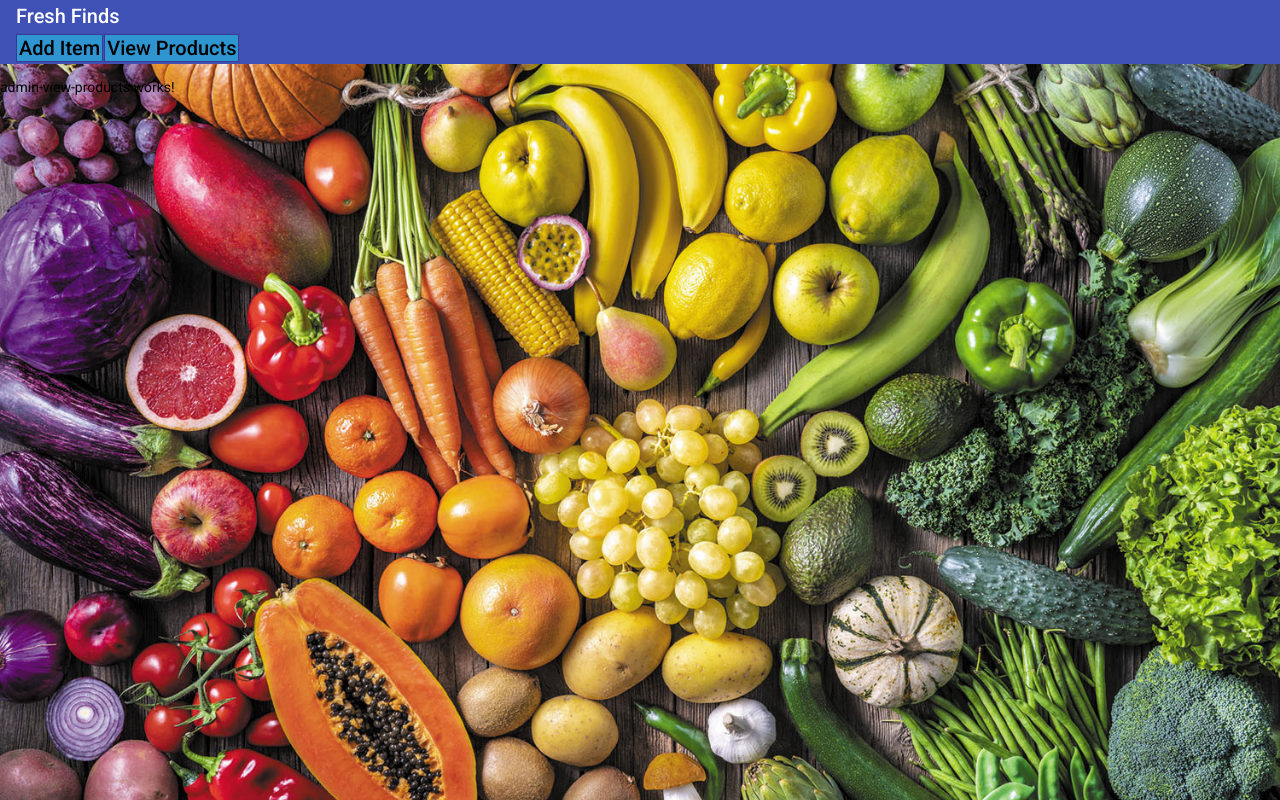
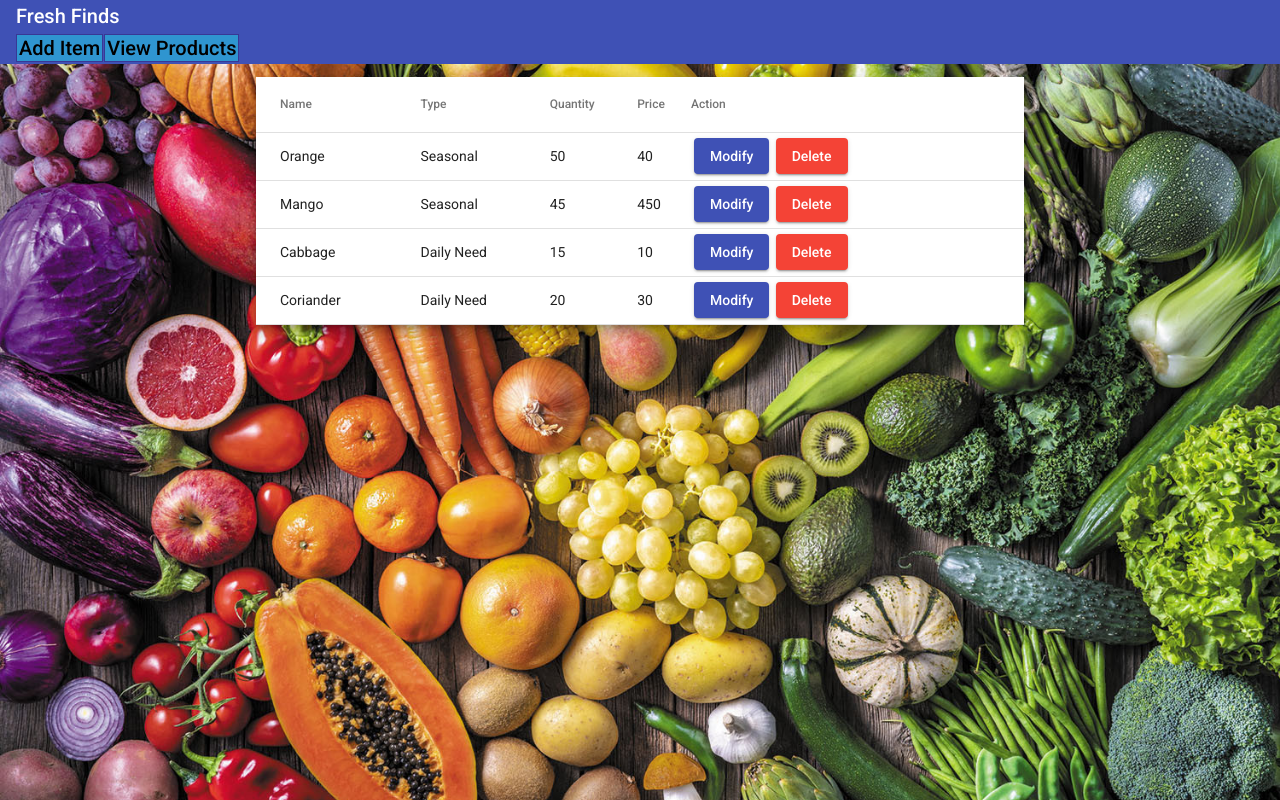
Before and after one commit to omkumbhar/vegetable-shop, an Angular app in the folder client/: page /admin/view-products in a window 1280 px wide. Built offline with nearby package versions, Linux system fonts and the light colour scheme.

Commit message:
Added table for item view for admin

```diff
--- a/client/src/app/Components/admin-components/components/admin-view-products/admin-view-products.component.css
+++ b/client/src/app/Components/admin-components/components/admin-view-products/admin-view-products.component.css
@@ -0,0 +1,7 @@
+table {
+    width: 60%;
+    margin: 0 auto;
+}
+button {
+  margin: 1%;
+}
--- a/client/src/app/Components/admin-components/components/admin-view-products/admin-view-products.component.html
+++ b/client/src/app/Components/admin-components/components/admin-view-products/admin-view-products.component.html
@@ -1 +1,33 @@
-<p>admin-view-products works!</p>
+<table mat-table [dataSource]="dataSource" class="mat-elevation-z8">
+
+  <ng-container matColumnDef="name">
+    <th mat-header-cell *matHeaderCellDef>Name</th>
+    <td mat-cell *matCellDef="let element">{{ element.itemName }}</td>
+  </ng-container>
+
+  <ng-container matColumnDef="type">
+    <th mat-header-cell *matHeaderCellDef>Type</th>
+    <td mat-cell *matCellDef="let element">{{ element.itemType }}</td>
+  </ng-container>
+
+  <ng-container matColumnDef="quantity">
+    <th mat-header-cell *matHeaderCellDef>Quantity</th>
+    <td mat-cell *matCellDef="let element">{{ element.itemQuantity }}</td>
+  </ng-container>
+
+  <ng-container matColumnDef="price">
+    <th mat-header-cell *matHeaderCellDef>Price</th>
+    <td mat-cell *matCellDef="let element">{{ element.itemPrice }}</td>
+  </ng-container>
+
+  <ng-container matColumnDef="action">
+    <th mat-header-cell *matHeaderCellDef>Action</th>
+    <td mat-cell *matCellDef="let element">
+      <button mat-raised-button color="primary">Modify</button>
+      <button mat-raised-button color="warn">Delete</button>
+    </td>
+  </ng-container>
+
+  <tr mat-header-row *matHeaderRowDef="displayedColumns"></tr>
+  <tr mat-row *matRowDef="let row; columns: displayedColumns"></tr>
+</table>
--- a/client/src/app/Components/admin-components/components/admin-view-products/admin-view-products.component.ts
+++ b/client/src/app/Components/admin-components/components/admin-view-products/admin-view-products.component.ts
@@ -1,15 +1,18 @@
-import { Component, OnInit } from '@angular/core';
+import { Component } from '@angular/core';
+import { ItemModel } from 'src/app/DataModels/ItemModel';
+import { ItemService } from 'src/app/Services/item.service';
 
 @Component({
   selector: 'app-admin-view-products',
   templateUrl: './admin-view-products.component.html',
   styleUrls: ['./admin-view-products.component.css']
 })
-export class AdminViewProductsComponent implements OnInit {
+export class AdminViewProductsComponent {
+  displayedColumns: string[] = ['name', 'type', 'quantity', 'price', 'action'];
+  dataSource: ItemModel[];
 
-  constructor() { }
-
-  ngOnInit(): void {
+  constructor(private itemService: ItemService) {
+    this.dataSource = itemService.getItemList();
   }
 
 }
```
